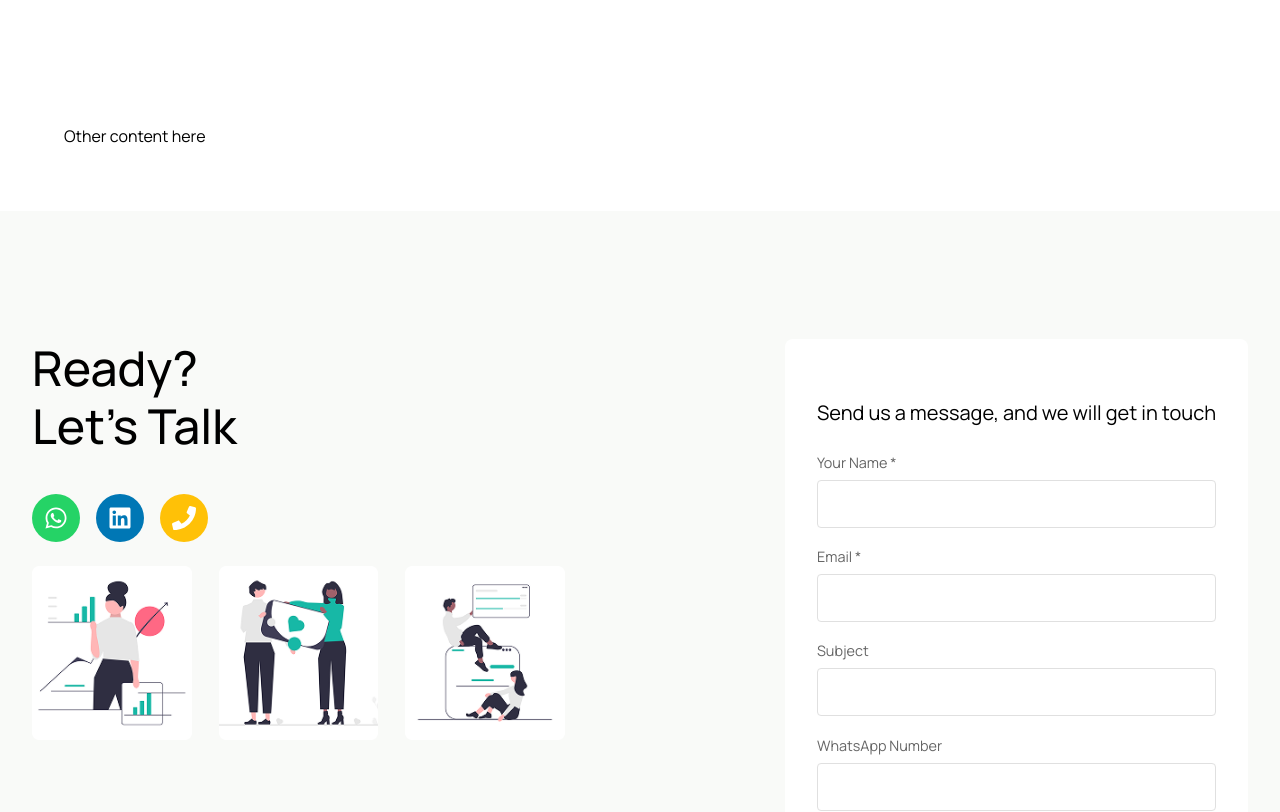
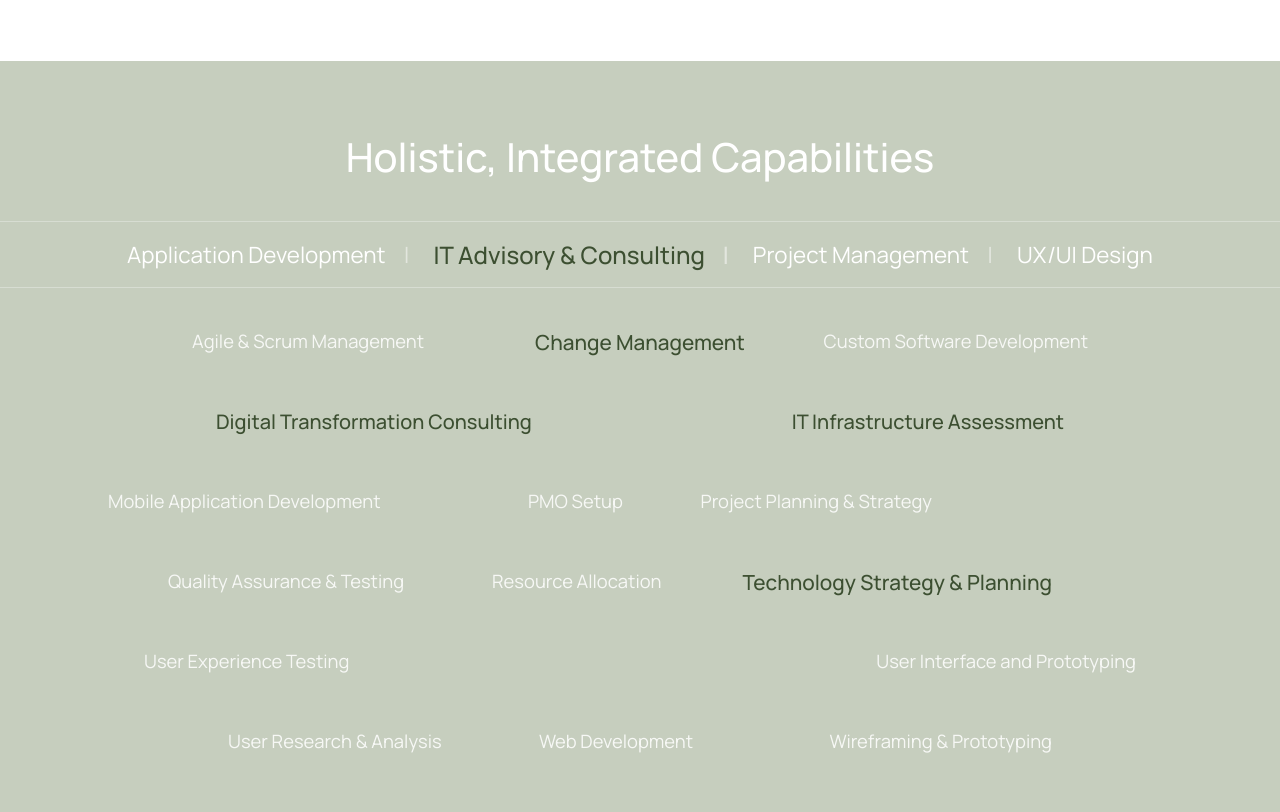
Before and after one commit to Pears-co-za/pears.co.za, a React (Create React App) app: page / in a window 1280 px wide. Shown: the part 1960-2772 px from the top of the page. Built offline with nearby package versions, Linux system fonts and the light colour scheme.

Commit message:
added services tab and accordion

```diff
--- /dev/null
+++ b/src/components/common/ServicesTab.jsx
@@ -0,0 +1,235 @@
+import React, { useState } from "react";
+import styled from "styled-components";
+
+// ServicesTab component
+const servicesData = [
+    {
+        title: "Application Development",
+        items: [
+            "Web Development",
+            "Mobile Application Development",
+            "Custom Software Development",
+            "Quality Assurance & Testing"
+        ],
+    },
+    {
+        title: "IT Advisory & Consulting",
+        items: [
+            "Change Management",
+            "Digital Transformation Consulting",
+            "IT Infrastructure Assessment",
+            "Technology Strategy & Planning"
+        ],
+    },
+    {
+        title: "Project Management",
+        items: [
+            "Project Planning & Strategy",
+            "Agile & Scrum Management",
+            "Resource Allocation",
+            "PMO Setup"
+        ],
+    },
+    {
+        title: "UX/UI Design",
+        items: [
+            "User Research & Analysis",
+            "Wireframing & Prototyping",
+            "User Interface and Prototyping",
+            "User Experience Testing"
+        ],
+    },
+];
+
+// Styled Components
+const Container = styled.div`
+    width: 100%;
+    margin: 0 auto;
+    padding: 0 0 4rem;
+`;
+
+const TabsContainer = styled.div`
+    display: flex;
+    justify-content: center;
+    border-bottom: 1px solid rgba(255, 255, 255, 0.3);
+    border-top: 1px solid rgba(255, 255, 255, 0.3);
+    padding: 1rem 0;
+    margin-bottom: 2rem;
+`;
+
+const TabItem = styled.button`
+    background: none;
+    border: none;
+    cursor: pointer;
+    padding: 0 1.5rem;
+    font-size: ${props => props.active ? "1.5rem" : "1.4rem"};
+    font-weight: ${props => props.active ? "500" : "400"};
+    color: ${props => props.active ? "#3C4F31" : "#FFFFFF"};
+    transition: all 0.3s ease;
+    position: relative;
+
+    &:not(:last-child)::after {
+        content: "|";
+        position: absolute;
+        right: 0;
+        color: white;
+        opacity: 0.5;
+    }
+`;
+
+const ServicesLayout = styled.div`
+    max-width: 1200px;
+    margin: 0 auto;
+    padding: 2rem 1rem;
+    position: relative;
+    height: 480px;
+`;
+
+const ServiceItem = styled.div`
+    color: ${props => props.active ? "#3C4F31" : "rgba(255, 255, 255, 0.85)"};
+    font-size: ${props => props.active ? "1.25rem" : "1.15rem"};
+    font-weight: ${props => props.active ? "500" : "400"};
+    white-space: nowrap;
+    padding: 0.5rem;
+    transition: all 0.3s ease;
+`;
+
+function ServicesTab() {
+    const [activeTabIndex, setActiveTabIndex] = useState(1); // IT Advisory & Consulting active by default
+
+    const handleTabClick = (index) => {
+        setActiveTabIndex(index);
+    };
+
+    // Custom positioning for items to match the design with exact positioning
+    const layoutItems = [
+        // Row 1
+        {
+            text: "Agile & Scrum Management",
+            category: 2,
+            style: { position: "absolute", left: "12%", top: "0" }
+        },
+        {
+            text: "Change Management",
+            category: 1,
+            style: { position: "absolute", left: "50%", top: "0", transform: "translateX(-50%)", fontSize: "1.3rem" }
+        },
+        {
+            text: "Custom Software Development",
+            category: 0,
+            style: { position: "absolute", right: "12%", top: "0" }
+        },
+
+        // Row 2
+        {
+            text: "Digital Transformation Consulting",
+            category: 1,
+            style: { position: "absolute", left: "14%", top: "80px" }
+        },
+        {
+            text: "IT Infrastructure Assessment",
+            category: 1,
+            style: { position: "absolute", right: "14%", top: "80px" }
+        },
+
+        // Row 3
+        {
+            text: "Mobile Application Development",
+            category: 0,
+            style: { position: "absolute", left: "5%", top: "160px", textAlign: "center", width: "180px" }
+        },
+        {
+            text: "PMO Setup",
+            category: 2,
+            style: { position: "absolute", left: "40%", top: "160px" }
+        },
+        {
+            text: "Project Planning & Strategy",
+            category: 2,
+            style: { position: "absolute", right: "25%", top: "160px" }
+        },
+
+        // Row 4
+        {
+            text: "Quality Assurance & Testing",
+            category: 0,
+            style: { position: "absolute", left: "10%", top: "240px" }
+        },
+        {
+            text: "Resource Allocation",
+            category: 2,
+            style: { position: "absolute", left: "37%", top: "240px" }
+        },
+        {
+            text: "Technology Strategy & Planning",
+            category: 1,
+            style: { position: "absolute", right: "15%", top: "240px", fontSize: "1.3rem" }
+        },
+
+        // Row 5
+        {
+            text: "User Experience Testing",
+            category: 3,
+            style: { position: "absolute", left: "8%", top: "320px" }
+        },
+        {
+            text: "User Interface and Prototyping",
+            category: 3,
+            style: { position: "absolute", right: "8%", top: "320px" }
+        },
+
+        // Row 6
+        {
+            text: "User Research & Analysis",
+            category: 3,
+            style: { position: "absolute", left: "15%", top: "400px" }
+        },
+        {
+            text: "Web Development",
+            category: 0,
+            style: { position: "absolute", left: "48%", top: "400px", transform: "translateX(-50%)" }
+        },
+        {
+            text: "Wireframing & Prototyping",
+            category: 3,
+            style: { position: "absolute", right: "15%", top: "400px" }
+        },
+    ];
+
+    return (
+        <Container>
+            <TabsContainer>
+                {servicesData.map((item, index) => (
+                    <TabItem
+                        key={index}
+                        active={activeTabIndex === index}
+                        onClick={() => handleTabClick(index)}
+                    >
+                        {item.title}
+                    </TabItem>
+                ))}
+            </TabsContainer>
+
+            <ServicesLayout>
+                {layoutItems.map((item, index) => (
+                    <ServiceItem
+                        key={index}
+                        active={item.category === activeTabIndex}
+                        style={{
+                            ...item.style,
+                            color: item.category === activeTabIndex ? "#3C4F31" : "rgba(255, 255, 255, 0.85)",
+                            fontWeight: item.category === activeTabIndex ? "500" : "400",
+                            fontSize: item.category === activeTabIndex ?
+                                (item.style.fontSize || "1.25rem") :
+                                (item.style.fontSize ? "1.2rem" : "1.15rem")
+                        }}
+                    >
+                        {item.text}
+                    </ServiceItem>
+                ))}
+            </ServicesLayout>
+        </Container>
+    );
+}
+
+export default ServicesTab;
--- a/src/components/pages/Home.jsx
+++ b/src/components/pages/Home.jsx
@@ -3,6 +3,8 @@ import Hero from "../layout/Hero";
 import ButtonWithBee from "../common/ButtonWithBee";
 import ContactSection from "../common/ContactSection";
 import FadeIn from "../common/FadeIn";
+import Accordion from "../common/Accordion";
+import ServicesTab from "../common/ServicesTab"; // Import the new ServicesTab component
 import {
     StyledHomeContainer,
     StyledWhyChooseUsSection,
@@ -17,7 +19,9 @@ import {
     StyledCollaborationText,
     StyledCTAWrapper,
     StyledHomeContactSection,
+    StyledServicesWrapper, // We'll create this styled component
 } from "../../styles/Home.styles";
+import { StyledH2 } from "../../styles/Contact.styles";
 
 function Home() {
     return (
@@ -104,6 +108,19 @@ function Home() {
                 </StyledCTAWrapper>
             </StyledCollaborationSection>
 
+            {/* Services Section with responsive display */}
+            <StyledServicesWrapper>
+                <div className="services-title">
+                    <StyledH2>Holistic, Integrated Capabilities</StyledH2>
+                </div>
+                <div className="desktop-view">
+                    <ServicesTab />
+                </div>
+                <div className="mobile-view">
+                    <Accordion />
+                </div>
+            </StyledServicesWrapper>
+
             <StyledHomeContainer>Other content here</StyledHomeContainer>
 
             <StyledHomeContactSection>
--- a/src/styles/Accordion.styles.js
+++ b/src/styles/Accordion.styles.js
@@ -3,6 +3,7 @@ import styled from "styled-components";
 export const StyledAccordionContainer = styled.div`
     max-width: 1200px;
     margin: 0 auto;
+    /* background-color: #C6CEBE; */
 `;
 
 export const StyledAccordionItem = styled.div`
@@ -20,11 +21,13 @@ export const StyledAccordionHeader = styled.button`
     border: none;
     cursor: pointer;
     text-align: left;
+    color: ${({ $isOpen }) => ($isOpen ? "#3C4F31" : "#FFFFFF")};
 
     svg {
         transform: ${({ $isOpen }) =>
             $isOpen ? "rotate(180deg)" : "rotate(0deg)"};
         transition: transform 0.3s ease;
+        stroke: ${({ $isOpen }) => ($isOpen ? "#3C4F31" : "#FFFFFF")};
     }
 `;
 
@@ -32,6 +35,7 @@ export const StyledAccordionTitle = styled.h2`
     font-size: 2rem;
     font-weight: 500;
     margin: 0;
+    color: inherit;
 
     @media (max-width: 768px) {
         font-size: 1.6rem;
@@ -62,6 +66,7 @@ export const StyledAccordionList = styled.ul`
 export const StyledAccordionListItem = styled.li`
     font-size: 1.25rem;
     margin-bottom: 1rem;
+    color: #3C4F31;
 
     &:last-child {
         margin-bottom: 0;
--- a/src/styles/Home.styles.js
+++ b/src/styles/Home.styles.js
@@ -122,6 +122,52 @@ export const StyledCTAWrapper = styled.div`
     }
 `;
 
+/* Services Section with Responsive Components */
+export const StyledServicesWrapper = styled.section`
+    background-color: #C6CEBE;
+    margin: 0 auto;
+    padding: 0;
+
+    .services-title {
+        text-align: center;
+        padding-top: 4rem;
+
+        h2 {
+            font-size: 2.5rem;
+            font-weight: 500;
+            color: white;
+            margin-bottom: 2rem;
+        }
+
+        @media (max-width: 768px) {
+            padding-top: 3rem;
+
+            h2 {
+                font-size: 2rem;
+            }
+        }
+    }
+
+    .desktop-view {
+        display: block;
+
+        @media (max-width: 991px) {
+            display: none;
+        }
+    }
+
+    .mobile-view {
+        display: none;
+        max-width: 1280px;
+        margin: 0 auto;
+        padding: 0 2rem 3rem;
+
+        @media (max-width: 991px) {
+            display: block;
+        }
+    }
+`;
+
 /* Home Contact Section */
 export const StyledHomeContactSection = styled.section`
     display: flex;
```
Also changed, not shown: src/components/common/Accordion.jsx (line endings or trailing spaces).
